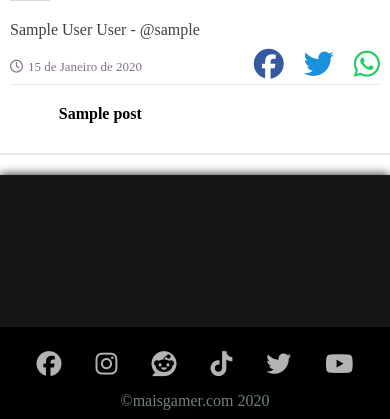
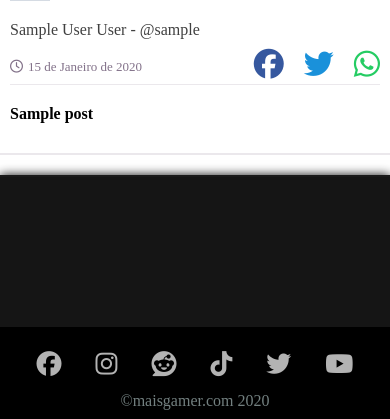
Before and after one commit to gabriel-pagotto/mais-gamer, a Flask app: a page that uses app/templates/notices/notice.html in a window 390 px wide. Shown: the part 152-571 px from the top of the page. Run offline with Flask 2, Linux system fonts and the light colour scheme; tables that the repository leaves empty hold one stand-in row (values such as "Sample post"); grey boxes marked "Sample" are stand-in pictures; parts of the project's set-up code (start-up, migrations or seed data) failed here and were passed over; some libraries are stand-ins or nearby versions; some web fonts are replaced.

Commit message:
Muda estilização

```diff
--- a/app/static/css/notice.css
+++ b/app/static/css/notice.css
@@ -132,6 +132,11 @@
         min-width: 0;
     }
 
+    .web .payload .notice .notice-body {
+        width: 100%;
+        margin: auto;
+    }
+
     .payload .notice .notice-header {
         margin-left: 10px;
         margin-right: 10px;
--- a/app/templates/notices/notice.html
+++ b/app/templates/notices/notice.html
@@ -42,8 +42,8 @@
                             </div>
                         </div>
                     </div>
+                    <h3 class="notice-subtitle">{{ notice.subtitle }}</h3>
                     <div class="notice-body">
-                        <h3 class="notice-subtitle">{{ notice.subtitle }}</h3>
                         {% for content in notice_content %}
                             {% if content.type == 'IMG' %}
                                 <img src="{{ content.content }}" alt="{{ notice.title }}">
```
